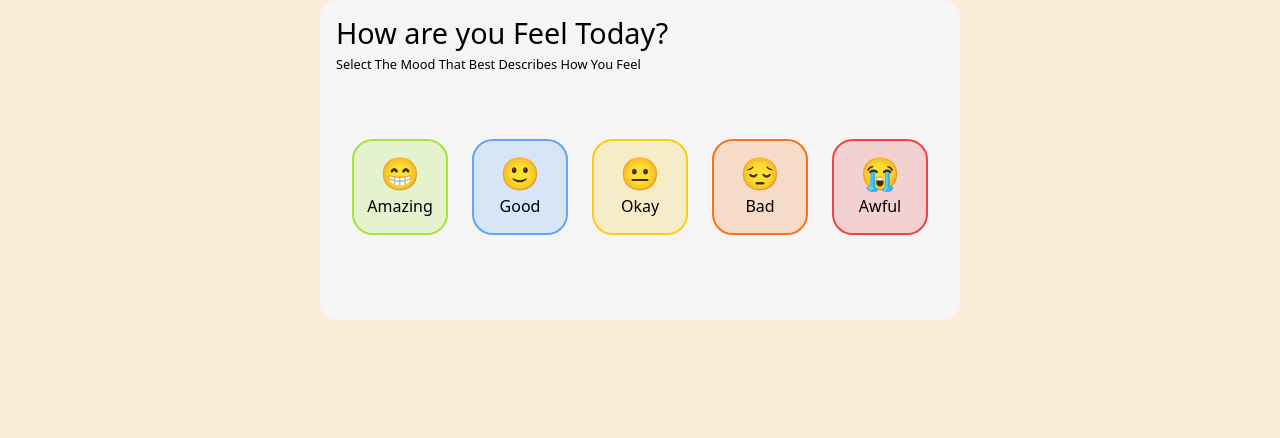
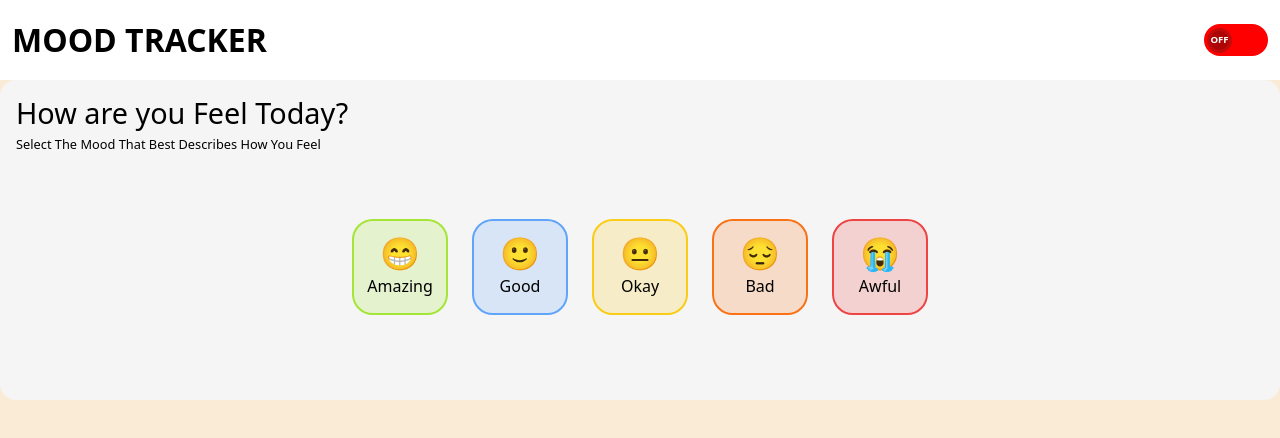
Before and after one commit to Nitesh47kumars/MOOD-TRACKER, a React (Vite) app: page / in a window 1280 px wide. Shown: the top 438 px of the page. Built offline with nearby package versions, Linux system fonts and the light colour scheme.

Commit message:
Add Navbar component with dark/light mode toggle

```diff
--- a/package.json
+++ b/package.json
@@ -11,7 +11,8 @@
   },
   "dependencies": {
     "react": "^19.1.0",
-    "react-dom": "^19.1.0"
+    "react-dom": "^19.1.0",
+    "react-router-dom": "^7.6.0"
   },
   "devDependencies": {
     "@eslint/js": "^9.25.0",
--- a/src/App.jsx
+++ b/src/App.jsx
@@ -1,14 +1,18 @@
 import React, { useState } from 'react'
 import {MoodSelector} from './Components/MoodSelector'
+import Navbar from './Components/Navbar';
+import { BrowserRouter as Router, Routes ,Route} from 'react-router-dom';
 const App = () => {
   const [selectMood,setSelectMood] = useState("");
+  const [mode,setMode] = useState(false);
   return (
     <>
-      <div className='container-fluid'>
-        <div className='container d-flex justify-content-center'>
-          <MoodSelector selectedMood={selectMood} onSelectMood={setSelectMood} />
-        </div>
-      </div>
+      <Router>
+        <Navbar mode={mode} setMode={setMode} />
+          <Routes>
+            <Route path='/' element={<MoodSelector selectedMood={selectMood} onSelectMood={setSelectMood} />} />
+          </Routes>
+      </Router>
     </>
   )
 }
--- /dev/null
+++ b/src/Components/Navbar.css
@@ -0,0 +1,53 @@
+*{
+    margin: 0;
+    padding: 0;
+}
+.navbar-title{
+    text-decoration: none;
+    font-size: 2rem;
+    font-weight: 900;
+}
+.navbar{
+    height: 5rem;
+}
+.toggle{
+    height: 2rem;
+    width: 4rem;
+    display: flex;
+    align-items: center;
+    justify-content: start;
+    border-radius: 6rem;
+    cursor: pointer;
+    border: none;
+}
+.circle{
+    height: 25px;
+    width: 25px;
+    margin-left: 3px;
+    border-radius: 50%;
+    display: flex;
+    align-items: center;
+    justify-content: center;
+}
+.circle span{
+    font-size: 0.6rem;
+}
+.speed{
+    transition: all 0.2s ease-in;
+}
+.ON{
+    font-weight: 600;
+    background-color: rgb(1, 242, 1);
+    color: white;
+    transform: translateX(2.05rem);
+    transition: all 0.240s ease-in;
+    border: 3px solid rgb(49, 176, 49);
+}
+.OFF{
+    font-weight: 600;
+    background-color: rgb(173, 5, 5);
+    color: white;
+    transform: translateX(0px);
+    transition: all 0.240s ease-in;
+    border: 3px solid rgb(193, 11, 11);
+}
--- /dev/null
+++ b/src/Components/Navbar.jsx
@@ -0,0 +1,40 @@
+import React from 'react'
+import { Link } from 'react-router-dom'
+import './navbar.css'
+
+const Navbar = ({mode,setMode}) => {
+  const onToggleClicked = () =>{
+    setMode(!mode);
+  }
+  const darktheme= {
+    backgroundColor: "black" ,
+    color:"white"
+  };
+  const lighttheme={
+  backgroundColor: "white" ,
+  color:"black"
+  };
+  return (
+    <>
+      <nav className="navbar navbar-expand-md position-sticky top-0"
+      style={mode? darktheme:lighttheme}
+
+      >
+        <div className='container-fluid'>
+            <Link className='nav-brand navbar-title text-uppercase' to="/"
+            style={mode?darktheme:lighttheme}
+            >
+              mood tracker</Link>
+
+            <div className='toggle speed' onClick={()=>onToggleClicked()} style={{backgroundColor: `${mode? "green": "red"}`}}>
+              <div className={`circle ${mode ? "ON" : "OFF"}`} style={{ color: mode ? "black" : "white" }}>
+                <span>{`${mode? "ON" : "OFF"}`}</span>
+              </div>
+            </div>
+        </div>
+      </nav>
+    </>
+  )
+}
+
+export default Navbar
```
Also changed, not shown: 1 other file (tests, documents, lock files or other folders).
